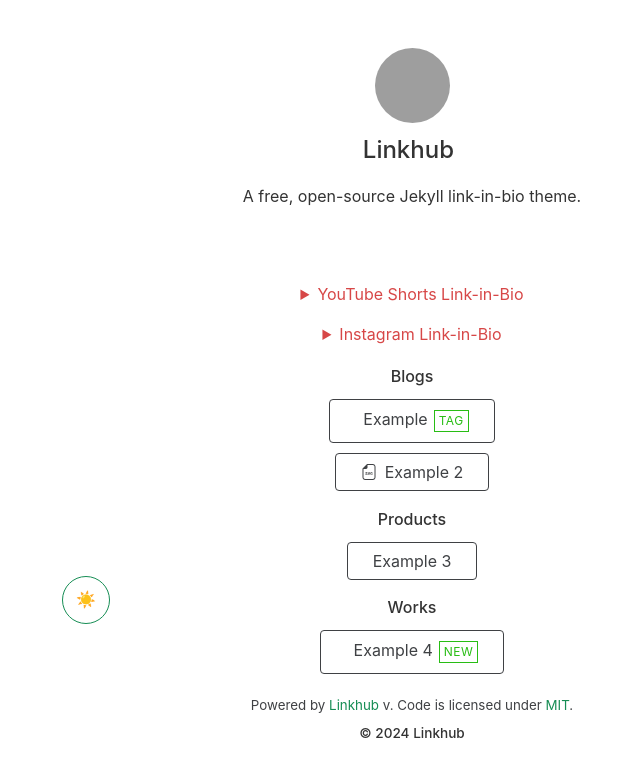
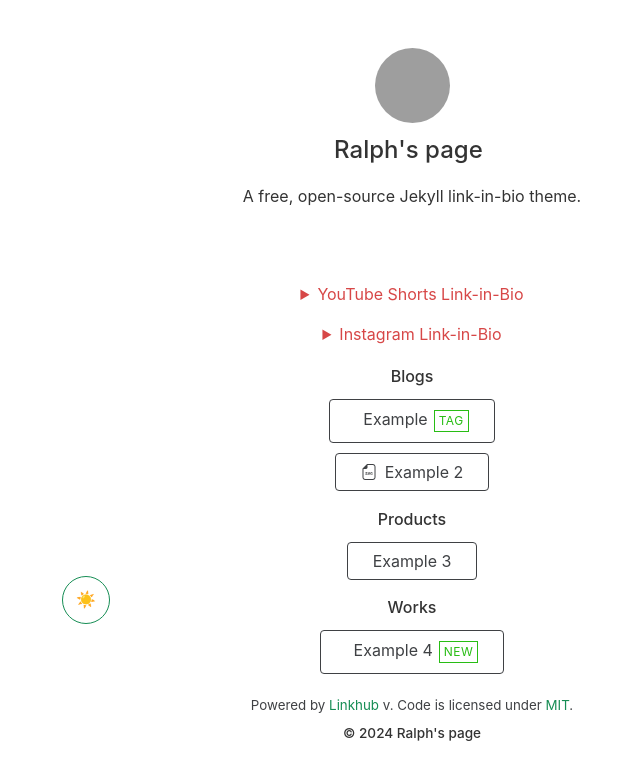
Before and after one commit to e-raedulf/homepage, a Jekyll site: the page built from index.html, in a window 1280 px wide, cut to the strip 0-948 px from the top of the page. Shown: the top 780 px of the strip, without its empty margins (228-868 px from the left). Built offline with Jekyll 4.4.1, drawn with Linux system fonts in a browser that asks for light colours; nearby versions of some CDN libraries; grey boxes are pictures that could not be loaded.

Commit message:
Update _config.yml

```diff
--- a/_config.yml
+++ b/_config.yml
@@ -2,7 +2,8 @@
 theme: linkhub-jekyll-theme
 
 # Site Configuration
-name: Linkhub  # Name of your website
+#name: Linkhub  # Name of your website
+name: Ralph's page
 tagline: Links  # Set your preferred page title
 description: A free, open-source Jekyll link-in-bio theme.  # Also used as a meta description
 favicon:
```
